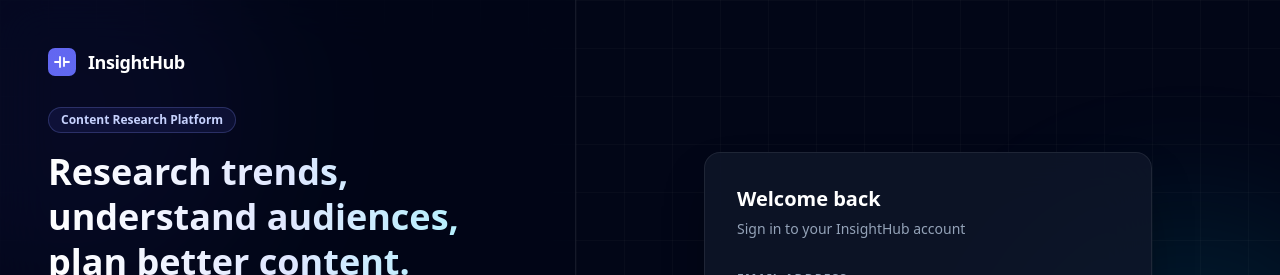
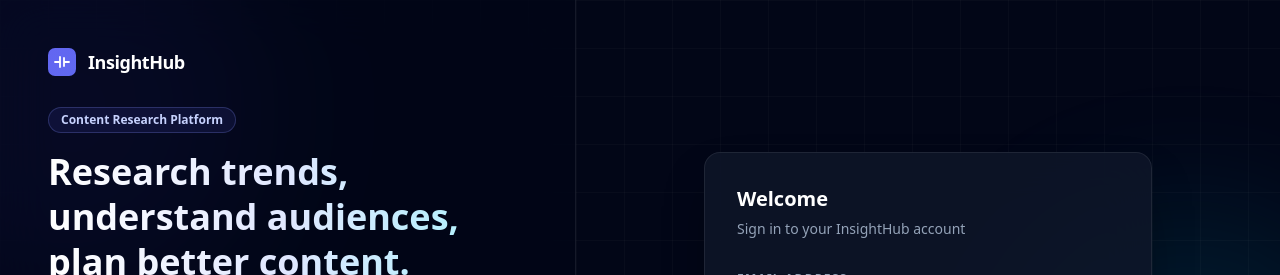
Before and after one commit to PiumiJayawardene/insighthub-saas-analytics, a React (Create React App) app in the folder client/: page /login in a window 1280 px wide. Shown: the top 275 px of the page. Built offline with nearby package versions, Linux system fonts and the light colour scheme; no server answers.

Commit message:
Update InsightHub UI and remove GA4 and weather features

```diff
--- a/client/public/index.html
+++ b/client/public/index.html
@@ -2,7 +2,7 @@
 <html lang="en">
   <head>
     <meta charset="utf-8" />
-    <link rel="icon" href="%PUBLIC_URL%/favicon.ico" />
+    <link rel="icon" type="image/png" href="%PUBLIC_URL%/insighthub-logo.png" />
     <meta name="viewport" content="width=device-width, initial-scale=1" />
     <meta name="theme-color" content="#000000" />
     <meta
@@ -27,7 +27,7 @@
       work correctly both with client-side routing and a non-root public URL.
       Learn how to configure a non-root public URL by running `npm run build`.
     -->
-    <title>React App</title>
+    <title>InsightHub</title>
   </head>
   <body>
     <noscript>You need to enable JavaScript to run this app.</noscript>
--- a/client/src/pages/Login.js
+++ b/client/src/pages/Login.js
@@ -215,7 +215,7 @@ const Login = () => {
 
           <div className="rounded-2xl border border-white/[0.08] bg-slate-900/80 p-8 shadow-2xl shadow-black/40 backdrop-blur-xl">
             <div className="mb-8">
-              <h2 className="mb-1.5 text-xl font-semibold text-white">Welcome back</h2>
+              <h2 className="mb-1.5 text-xl font-semibold text-white">Welcome </h2>
               <p className="text-sm text-slate-400">Sign in to your InsightHub account</p>
             </div>
 
```
Also changed, not shown: client/public/insighthub-logo.png (added).
